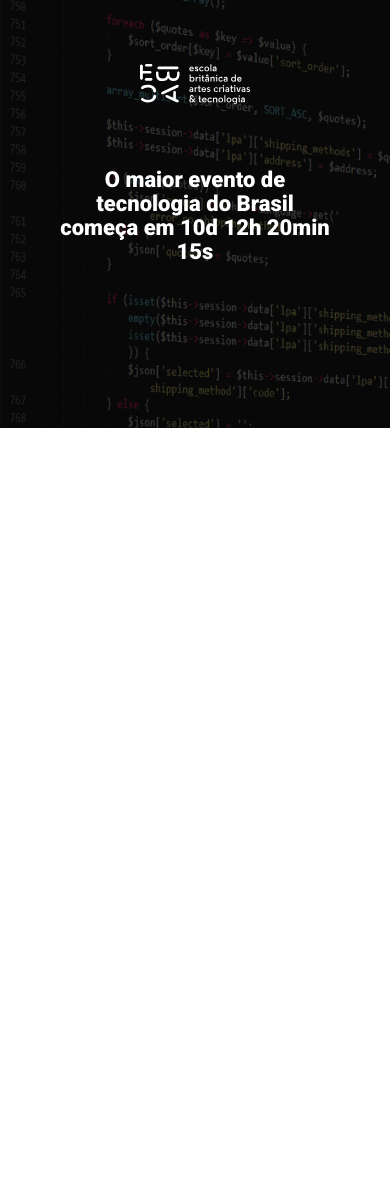
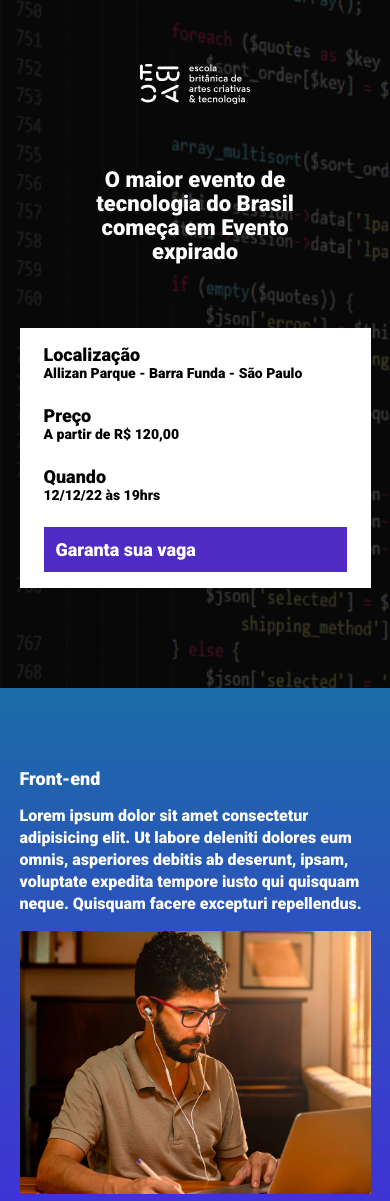
Before and after one commit to LucasW-web/ebac_tech_talks, a website built with Parcel: page src/index.html in a window 390 px wide. Shown: the top 1201 px of the page. Before the commit the page ends 844 px from the top, so only its background shows below. Built offline with nearby package versions, Linux system fonts and the light colour scheme.

Commit message:
criando a contagem regressiva

```diff
--- a/package.json
+++ b/package.json
@@ -3,7 +3,9 @@
   "version": "1.0.0",
   "scripts": {
     "dev": "parcel src/index.html src/styles/main.scss src/scripts/main.js",
+    "build": "parcel build src/index.html",
     "test": "echo \"Error: no test specified\" && exit 1"
+
   },
   "keywords": [],
   "author": "",
--- a/src/index.html
+++ b/src/index.html
@@ -9,17 +9,84 @@
 <link rel="preconnect" href="https://fonts.gstatic.com" crossorigin>
 <link href="https://fonts.googleapis.com/css2?family=Roboto:wght@900&display=swap" rel="stylesheet">
 <link rel="stylesheet" href="styles/main.scss">
+<link rel="stylesheet" href="https://unpkg.com/aos@next/dist/aos.css" />
 </head>
 <body>
     <header class="hero">
         <div class="container">
             <img class="hero__logo" src="./images/ebac_logo.svg" alt="Ebac">
             <p class="hero__text">
-                O maior evento de tecnologia do Brasil começa em 10d 12h 20min 15s
+                O maior evento de tecnologia do Brasil começa em <span id="contador"></span>
             </p>
+            <div class="infos-bar">
+                <ul class="infos-bar__infos">
+                    <li class="infos-bar__infos__item">
+                        <b>Localização</b>
+                        Allizan Parque - Barra Funda - São Paulo
+                    </li>
+                    <li class="infos-bar__infos__item">
+                        <b>Preço</b>
+                        A partir de R$ 120,00
+                    </li>
+                    <li class="infos-bar__infos__item">
+                        <b>Quando</b>
+                        12/12/22 às 19hrs
+                    </li>
+                </ul>
+                <a href="#" class="button button--primary">
+                    Garanta sua vaga
+                </a>
+
+            </div>
         </div>
 
     </header>
+    <section class="event event--frontend">
+        <div class="container" data-aos="fade-right">
+            <div class="event__details">
+            <h2 class="event__details__title">Front-end</h2>
+            <p class="event__details__description">
+                Lorem ipsum dolor sit amet consectetur adipisicing elit. Ut labore deleniti dolores eum omnis, asperiores debitis ab deserunt, ipsam, voluptate expedita tempore iusto qui quisquam neque. Quisquam facere excepturi repellendus.
+            </p>
+        </div>
+        <img class="event__image" src="./images/frontend.png" alt="Front-end">
+        </div>
+    </section>
+    <section class="event event--ui-ux event--image-left">
+        <div class="container" data-aos="fade-left">
+            <div class="event__details">
+            <h2 class="event__details__title">UI/UX</h2>
+            <p class="event__details__description">
+                Lorem ipsum dolor sit amet consectetur adipisicing elit. Ut labore deleniti dolores eum omnis, asperiores debitis ab deserunt, ipsam, voluptate expedita tempore iusto qui quisquam neque. Quisquam facere excepturi repellendus.
+            </p>
+        </div>
+        <img class="event__image" src="./images/frontend.png" alt="Front-end">
+        </div>
+    </section>
+    <section class="event event--data-science">
+        <div class="container" data-aos="fade-right">
+            <div class="event__details">
+            <h2 class="event__details__title"> Data Science</h2>
+            <p class="event__details__description">
+                Lorem ipsum dolor sit amet consectetur adipisicing elit. Ut labore deleniti dolores eum omnis, asperiores debitis ab deserunt, ipsam, voluptate expedita tempore iusto qui quisquam neque. Quisquam facere excepturi repellendus.
+            </p>
+        </div>
+        <img class="event__image" src="./images/frontend.png" alt="Front-end">
+        </div>
+    </section>
+        <section class="event event--backend event--image-left">
+        <div class="container" data-aos="fade-left">
+            <div class="event__details">
+            <h2 class="event__details__title"> Back-end</h2>
+            <p class="event__details__description">
+                Lorem ipsum dolor sit amet consectetur adipisicing elit. Ut labore deleniti dolores eum omnis, asperiores debitis ab deserunt, ipsam, voluptate expedita tempore iusto qui quisquam neque. Quisquam facere excepturi repellendus.
+            </p>
+        </div>
+        <img class="event__image" src="./images/frontend.png" alt="Front-end">
+        </div>
+    </section>
+    <script src="https://unpkg.com/aos@next/dist/aos.js"></script>
+    <script src="scripts/main.js"></script>
 
 </body>
 </html>
--- a/src/scripts/main.js
+++ b/src/scripts/main.js
@@ -1 +1,28 @@
-console.log("ola mundo");
+AOS.init();
+
+const dataDoEvento = new Date("Dec 12, 2022 19:00:00");
+const timeStampDoEvento = dataDoEvento.getTime();
+
+const contaAsHoras = setInterval(function() {
+    const agora = new Date();
+    const timeStampAtual = agora.getTime();
+
+    const distanciaAteOEvento = timeStampDoEvento - timeStampAtual;
+
+    const diaEmMs = 1000 * 60 * 60 * 24;
+    const horaEmMs = 1000 * 60 * 60;
+    const minutoEmMs = 1000 * 60;
+
+    const diasAteOEvento = Math.floor(distanciaAteOEvento / diaEmMs);
+    const horasAteOEvento = Math.floor((distanciaAteOEvento % diaEmMs) / horaEmMs);
+    const minutosAteOEvento = Math.floor((distanciaAteOEvento % horaEmMs) / minutoEmMs);
+    const segundosAteOEvento = Math.floor((distanciaAteOEvento % minutoEmMs) / 1000);
+
+
+    document.getElementById('contador').innerHTML = `${diasAteOEvento}d ${horasAteOEvento}h ${minutosAteOEvento}m ${segundosAteOEvento}s`;
+
+    if(distanciaAteOEvento < 0) {
+        clearInterval(contaAsHoras);
+        document.getElementById('contador').innerHTML = 'Evento expirado';
+    }
+}, 1000);
--- /dev/null
+++ b/src/styles/_event.scss
@@ -0,0 +1,67 @@
+@use'variables';
+
+.event {
+        padding: 80px 0;
+        background-image: linear-gradient(#1B6CA7, #442BDB);
+
+                &--frontend {
+            background-image: linear-gradient(variables.$blue1, variables.$blue2);
+        }
+
+                &--ui-ux {
+            background-image: linear-gradient(variables.$blue2, variables.$pink);
+        }
+
+                &--data-science {
+            background-image: linear-gradient(variables.$pink, variables.$yellow);
+        }
+
+                &--backend {
+            background-image: linear-gradient(variables.$yellow, variables.$pink);
+        }
+
+        &--image-left {
+            .container {
+                flex-direction: row-reverse;
+            }
+        }
+
+    .container {
+        display: flex;
+        gap: 40px;
+        }
+
+    &__image {
+        max-width: 360px;
+    }
+
+    &__details {
+
+
+        &__title {
+            font-size: 18px;
+            font-weight: bold;
+            margin-bottom: 16px;
+        }
+
+        &__description {
+            font-size: 16px;
+            line-height: 22px;
+        }
+    }
+
+    @media (max-width:640px) {
+        .container {
+            display: block;
+        }
+
+        &__image {
+            width: 100%;
+        }
+
+        &__details {
+            margin-right: 0;
+            margin-bottom: 16px;
+        }
+    }
+}
--- a/src/styles/_hero.scss
+++ b/src/styles/_hero.scss
@@ -1,3 +1,5 @@
+@use 'variables';
+
 .hero {
     padding-top: 64px;
     padding-bottom: 100px;
@@ -16,7 +18,7 @@
         left: 0;
         width: 100%;
         height: 100%;
-        background-color: #000;
+        background-color: variables.$secondaryTextColor;
         content: "";
         opacity: .7;
     }
@@ -26,7 +28,6 @@
     margin-bottom: 64px;
     font-size: 40px;
     line-height: 56px;
-    color: #ffff;
     font-weight: 800;
     text-align: center;
 
--- /dev/null
+++ b/src/styles/_variables.scss
@@ -0,0 +1,8 @@
+$textColor: #fff;
+$secondaryTextColor: #000;
+
+$blue1: #1B6CA7;
+$blue2: #442BDB;
+$pink: #89223B;
+$yellow: #9C791D;
+$purple: #4F2AC3;
--- /dev/null
+++ b/src/styles/components/_buttons.scss
@@ -0,0 +1,26 @@
+@use '../variables';
+
+.button {
+    padding: 12px;
+    font-size: 18px;
+    font-weight: bold;
+    text-decoration: none;
+    text-align: center;
+    white-space: nowrap;
+
+    &--primary {
+        color: #fff;
+        background-color: variables.$purple;
+    }
+
+    @media(max-width: 640px) {
+        display: block;
+        width: 100%;
+        text-align: center;
+    }
+
+    @media(max-width: 1024px) {
+        display: flex;
+        align-items: center;
+    }
+}
--- /dev/null
+++ b/src/styles/components/_infos_bar.scss
@@ -0,0 +1,42 @@
+@use'../variables';
+
+.infos-bar {
+    padding: 16px 24px;
+    background-color: variables.$textColor;
+    display: flex;
+    justify-content: space-between;
+
+    &__infos {
+        display: flex;
+        gap: 40px;
+
+        &__item {
+            font-size: 14px;
+            color: variables.$secondaryTextColor;
+
+            b {
+                font-size: 18px;
+                color: variables.$secondaryTextColor;
+                display: block;
+            }
+        }
+    }
+
+    @media (max-width: 640px) {
+        display: block;
+
+        &__infos {
+            display: block;
+
+            &__item {
+                margin-bottom: 24px;
+            }
+        }
+    }
+
+    @media(max-width: 1024px) {
+        &__infos {
+            gap: 16px;
+        }
+    }
+}
--- a/src/styles/main.scss
+++ b/src/styles/main.scss
@@ -1,11 +1,16 @@
 @use 'hero';
+@use 'components/infos_bar';
+@use 'components/buttons';
+@use 'event';
+@use 'variables';
 
 * {
     margin: 0;
     padding: 0;
     box-sizing: border-box;
     font-family: Roboto, sans-serif;
-        color: #ffff;
+        color: variables.$textColor;
+        list-style: none;
 }
 
 .container {
```
